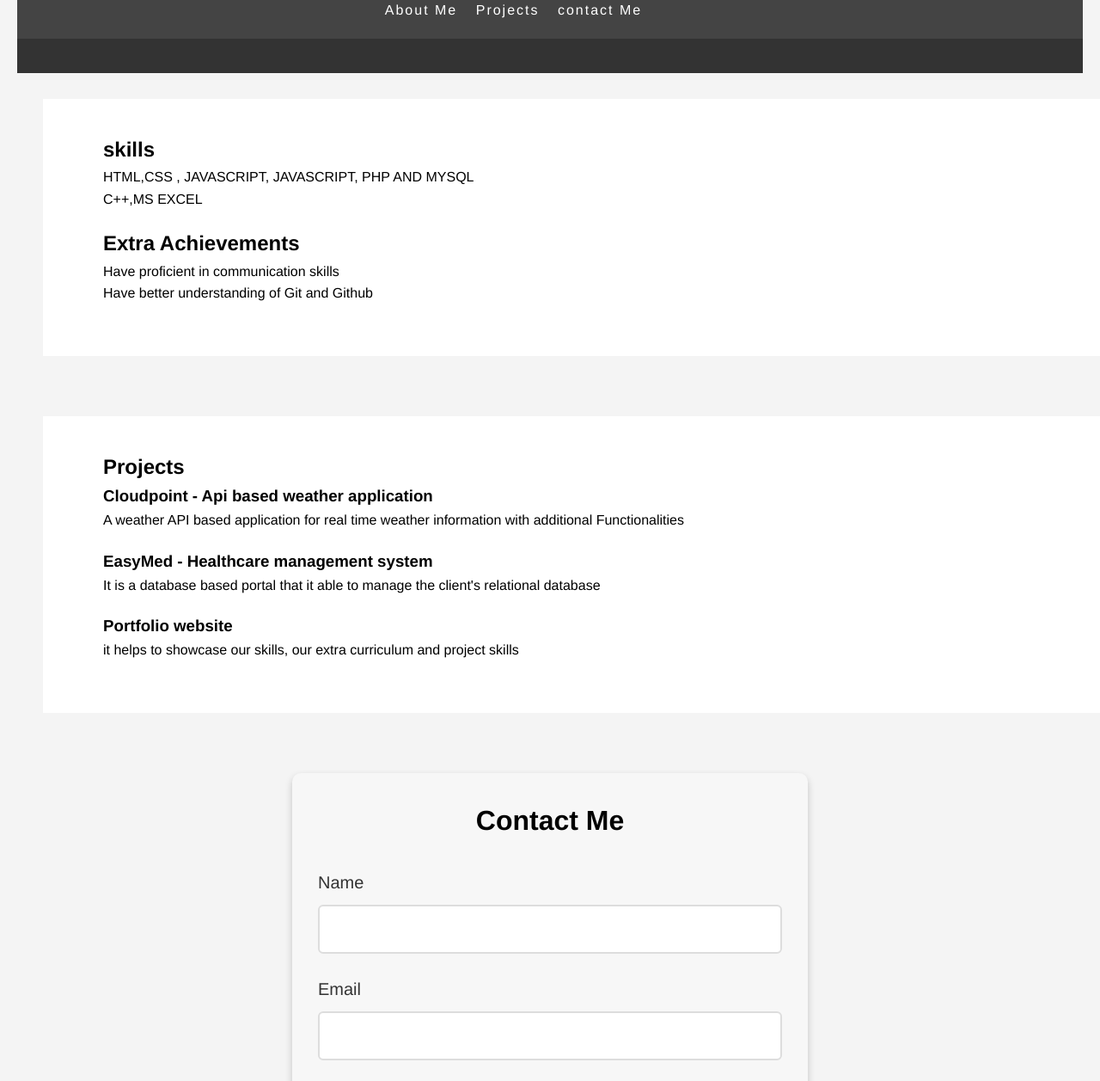
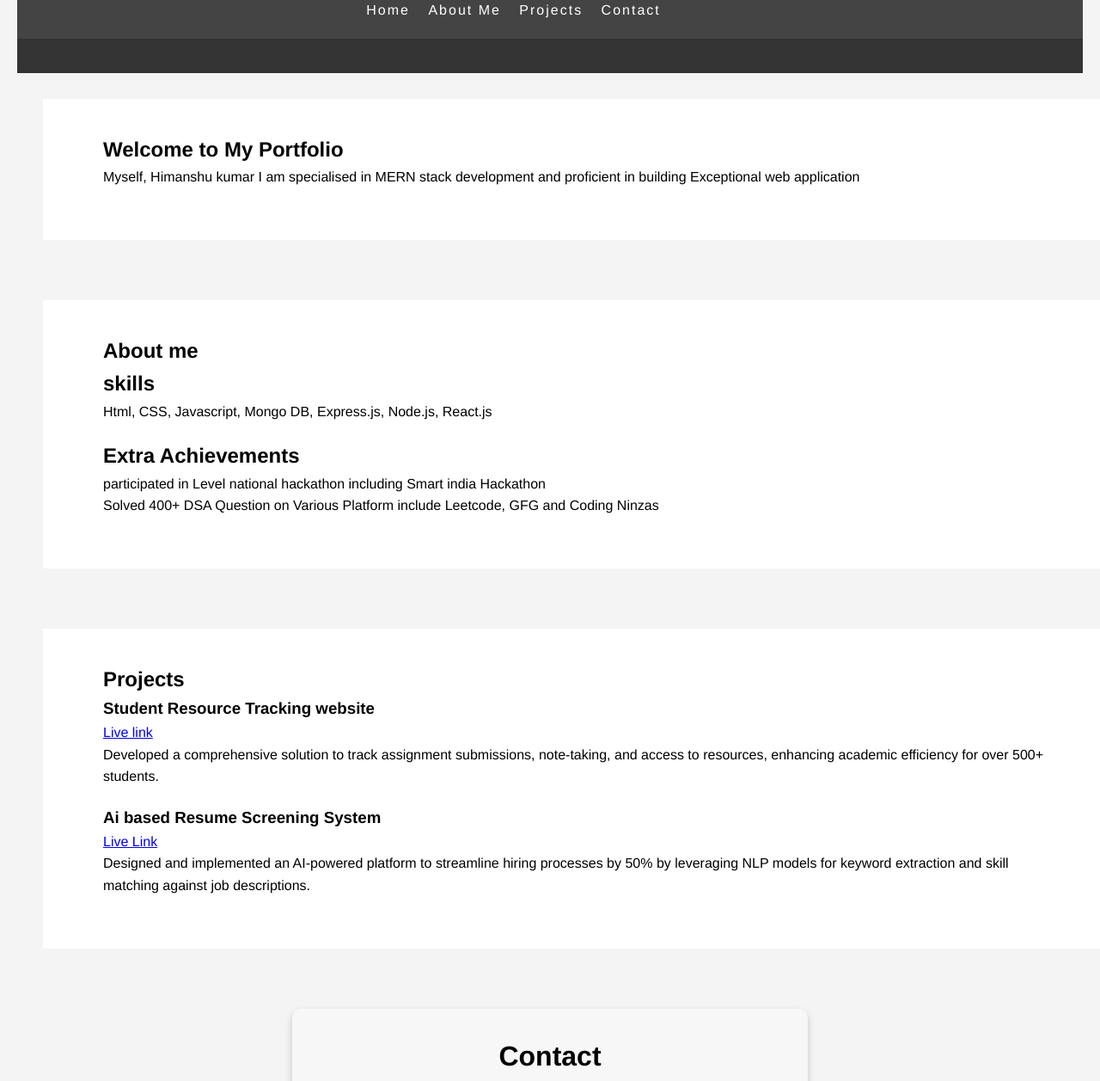
Before and after one commit to Himanshu5206/Portfolio_website, a plain HTML site: page index.html in a window 1280 px wide. Shown: the part 132-1389 px from the top of the page at 86% size. Drawn offline with Linux system fonts and the light colour scheme.

Commit message:
Update index.html

```diff
--- a/index.html
+++ b/index.html
@@ -4,51 +4,62 @@
     <meta charset="UTF-8">
     <meta name="viewport" content="width=device-width, initial-scale=1.0">
     <link rel="stylesheet" href="styles.css">
-    <title>My Portfolio website</title>
+    <title>Portfolio website</title>
 </head>
 <body>
     <header>
         <h1>My Portfolio</h1>
         <nav>
             <ul>
-                <li><a href="#about">About Me</a></li>
+                <li><a href="#home">Home</a></li>
+                <li><a href="#about me">About Me</a></li>
                 <li><a href="#projects">Projects</a></li>
-                <li><a href="#contact">contact Me</a></li>
+                <li><a href="#contact">Contact</a></li>
             </ul>
         </nav>
     </header>
-    <section id="about">
+
+    <section id="home">
+        <h2>Welcome to My Portfolio</h2>
+        <article>
+       <p>Myself, Himanshu kumar I am specialised in MERN stack development and proficient in building Exceptional web application</p>
+       </article>
+    </section>
+    <section id="about me">
+        <h2>About me</h2>
         <article>
             <h2>skills</h2>
-            <p>HTML,CSS , JAVASCRIPT, JAVASCRIPT, PHP AND MYSQL</p>
-            <P>C++,MS EXCEL</P>
+            <p>Html, CSS, Javascript, Mongo DB, Express.js, Node.js, React.js</p>
         </article>
         <article>
             <h2>Extra Achievements</h2>
-            <p>Have proficient in communication skills</p>
-            <p>Have better understanding of Git and Github</p>
+            <p>participated in Level national hackathon including Smart india Hackathon</p>
+            <p>Solved 400+ DSA Question on Various Platform include Leetcode, GFG and Coding Ninzas</p>
         </article>
     </section>
     <section id="projects">
         <h2>Projects</h2>
-        <!-- Project 1 -->
+<article>
+    <div class="project-header">
+        <h3>Student Resource Tracking website</h3>
+        <a href="https://noteforge.vercel.app/" target="_blank" rel="noopener">Live link</a>
+    </div>
+    <p>
+        Developed a comprehensive solution to track assignment submissions, note-taking, and access to resources,
+        enhancing academic efficiency for over 500+ students.
+    </p>
+</article>
         <article>
-            <h3>Cloudpoint - Api based weather application</h3>
-            <p>A weather API based application for real time weather information with additional
-                Functionalities </p>
-        </article>
-        <!-- Project 2 -->
-        <article>
-            <h3>EasyMed - Healthcare management system</h3>
-            <p>It is a database based portal that it able to manage the client's relational database</p>
-        </article>
-        <article>
-            <h3>Portfolio website</h3>
-            <p>it helps to showcase our skills, our extra curriculum and project skills</p>
+            <div class="project-header">
+            <h3>Ai based Resume Screening System</h3>
+            <a href="https://c2c-resume.vercel.app/" target="_blank" rel="noopener">Live Link</a>
+            </div>
+            <p> Designed and implemented an AI-powered platform to streamline hiring processes by 50% by leveraging NLP
+models for keyword extraction and skill matching against job descriptions.</p>
         </article>
     </section>
-    <div class="form-container">
-        <h2 class="form-title">Contact Me</h2>
+    <div class="form-container" id="contact">
+        <h2 class="form-title">Contact</h2>
         <form>
             <label for="name">Name</label>
             <input type="text" id="name" name="name" required>
@@ -63,7 +74,7 @@
         </form>
     </div>
         <footer>
-        <p>© 2024 My Portfolio</p>
+        <p>© 2025 My Portfolio website</p>
     </footer>
     <script src="script.js"></script>
 </body>
```
